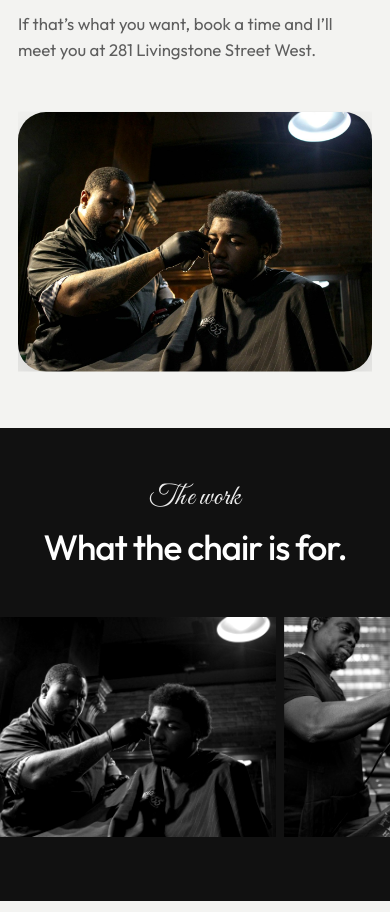
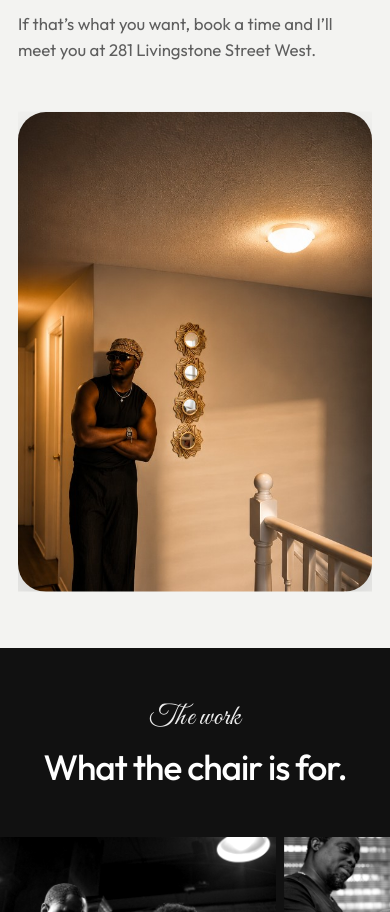
Before and after one commit to Tobitolos/valorafrocut, a plain HTML site: page index.html in a window 390 px wide. Shown: the part 1223-2135 px from the top of the page. Drawn offline with Linux system fonts and the light colour scheme.

Commit message:
Use the portrait in the About section.
The photo sits beside the copy, cropped so the full figure stays in view on a phone.

Co-authored-by: Cursor <cursoragent@cursor.com>

```diff
--- a/css/styles.css
+++ b/css/styles.css
@@ -798,6 +798,14 @@ input:focus, select:focus, textarea:focus { border-color: #111; }
   .site-footer { padding-bottom: 12px; }
 }
 
+#about .frame,
+#about .frame img { height: 560px; min-height: 560px; }
+#about .about-photo { object-position: 30% 0%; }
+@media (max-width: 680px) {
+  #about .frame,
+  #about .frame img { height: 480px; min-height: 480px; }
+}
+
 @media (prefers-reduced-motion: reduce) {
   html { scroll-behavior: auto; }
   .btn, .card, .card img, .triptych img, .step, [data-reveal], .site-header, .nav, .nav a { transition: none; }
--- a/index.html
+++ b/index.html
@@ -13,7 +13,7 @@
   <link rel="preconnect" href="https://fonts.googleapis.com">
   <link rel="preconnect" href="https://fonts.gstatic.com" crossorigin>
   <link href="https://fonts.googleapis.com/css2?family=Great+Vibes&family=Outfit:wght@400;500;600;700&display=swap" rel="stylesheet">
-  <link rel="stylesheet" href="css/styles.css?v=24">
+  <link rel="stylesheet" href="css/styles.css?v=27">
 </head>
 <body data-page="home">
   <a class="skip" href="#main">Skip to content</a>
@@ -42,7 +42,7 @@
           <p>If that’s what you want, book a time and I’ll meet you at 281 Livingstone Street West.</p>
         </div>
         <div class="frame" data-reveal="clip">
-          <img src="images/cut-2.jpg" alt="A barber lining up a full afro">
+          <img class="about-photo" src="images/about.jpg" alt="Valor Afro Cut">
         </div>
       </div>
     </section>
```
Also changed, not shown: images/about.jpg (added).
